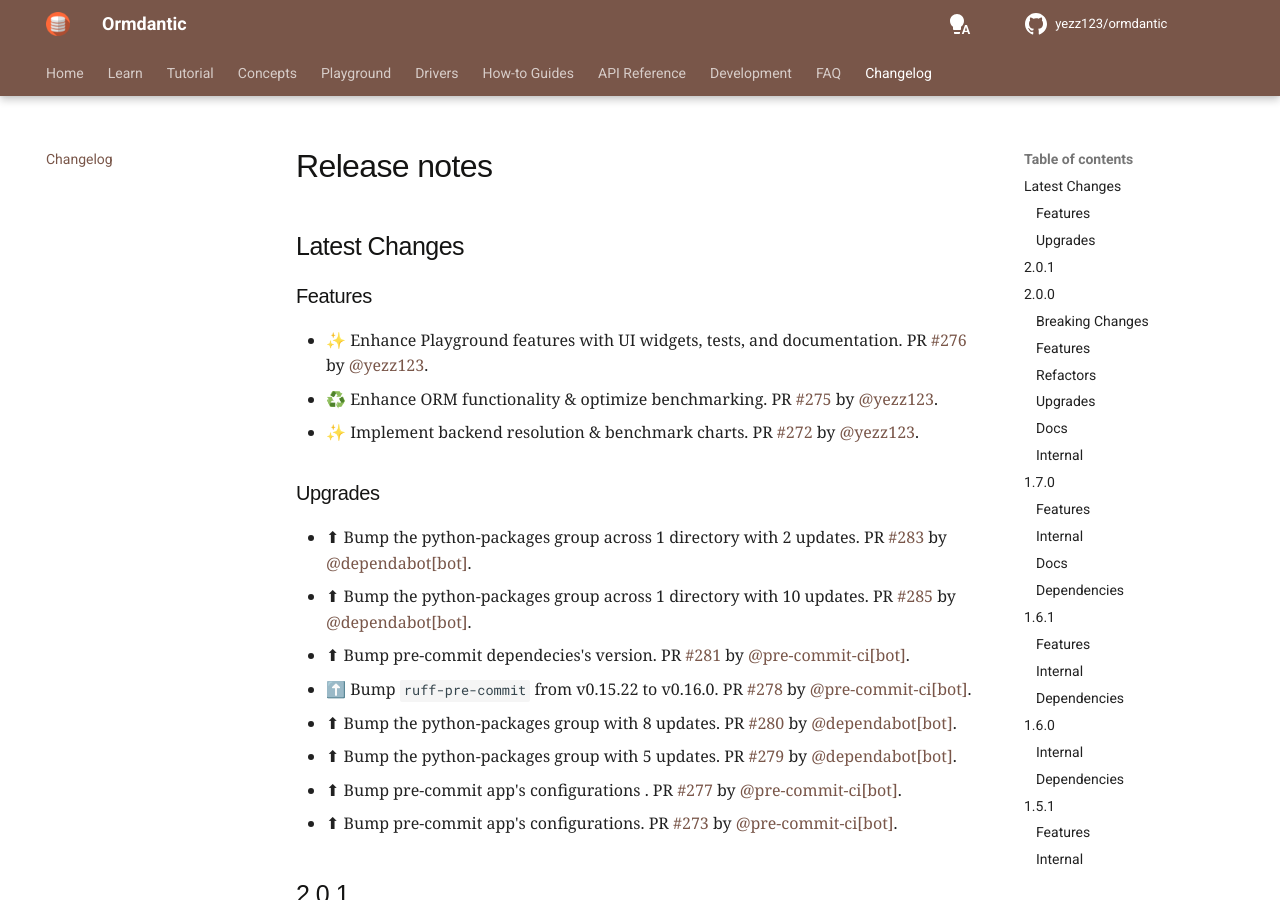
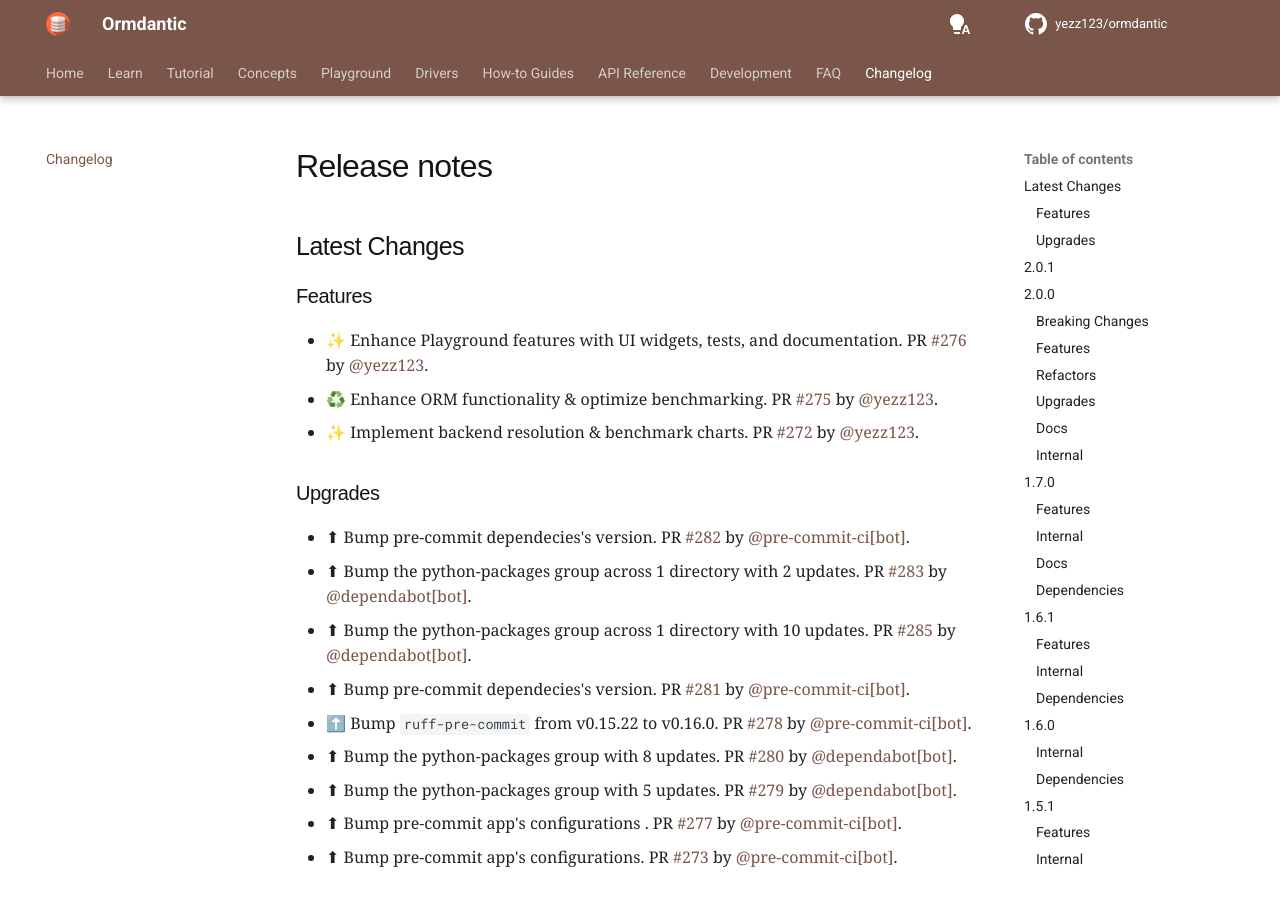
Before and after one commit to yezz123/ormdantic, an MkDocs documentation site: the page built from docs/release.md, in a window 1280 px wide and 900 px high. Built offline with MkDocs 1.6.1 and Material for MkDocs 9.7.7, drawn with Linux system fonts in a browser that asks for light colours; comment, search, counter and statistics services are not loaded.

Commit message:
📝 Update release notes
[skip ci]

```diff
--- a/docs/release.md
+++ b/docs/release.md
@@ -10,6 +10,7 @@
 
 ### Upgrades
 
+* ⬆ Bump pre-commit dependecies's version. PR [#282](https://github.com/yezz123/ormdantic/pull/282) by [@pre-commit-ci[bot]](https://github.com/apps/pre-commit-ci).
 * ⬆ Bump the python-packages group across 1 directory with 2 updates. PR [#283](https://github.com/yezz123/ormdantic/pull/283) by [@dependabot[bot]](https://github.com/apps/dependabot).
 * ⬆ Bump the python-packages group across 1 directory with 10 updates. PR [#285](https://github.com/yezz123/ormdantic/pull/285) by [@dependabot[bot]](https://github.com/apps/dependabot).
 * ⬆ Bump pre-commit dependecies's version. PR [#281](https://github.com/yezz123/ormdantic/pull/281) by [@pre-commit-ci[bot]](https://github.com/apps/pre-commit-ci).
```
